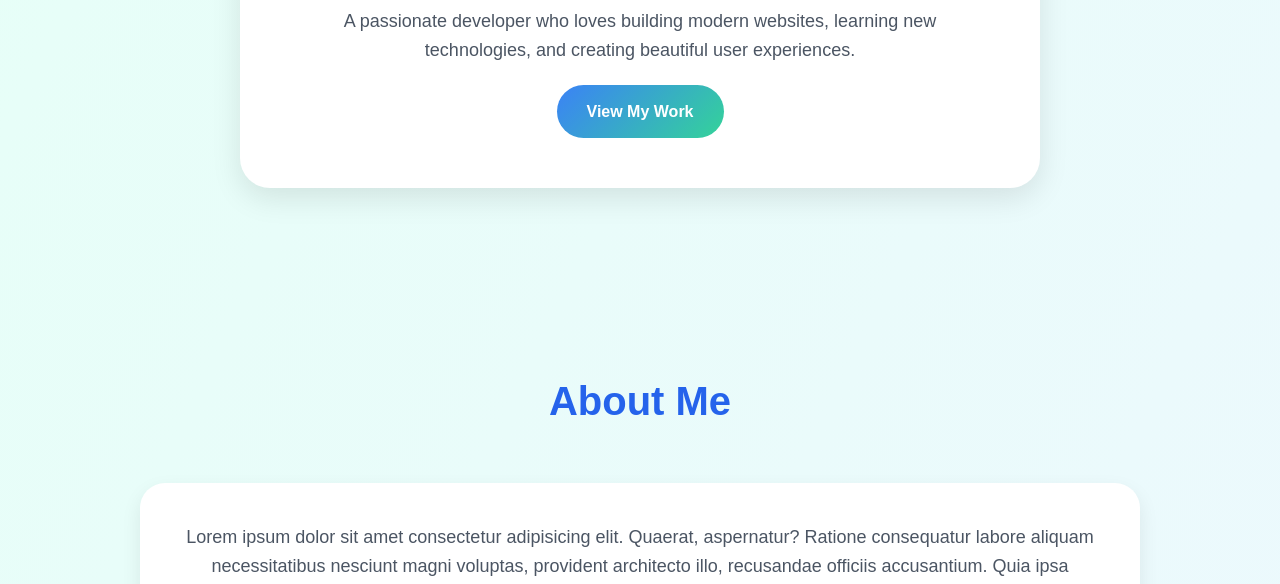
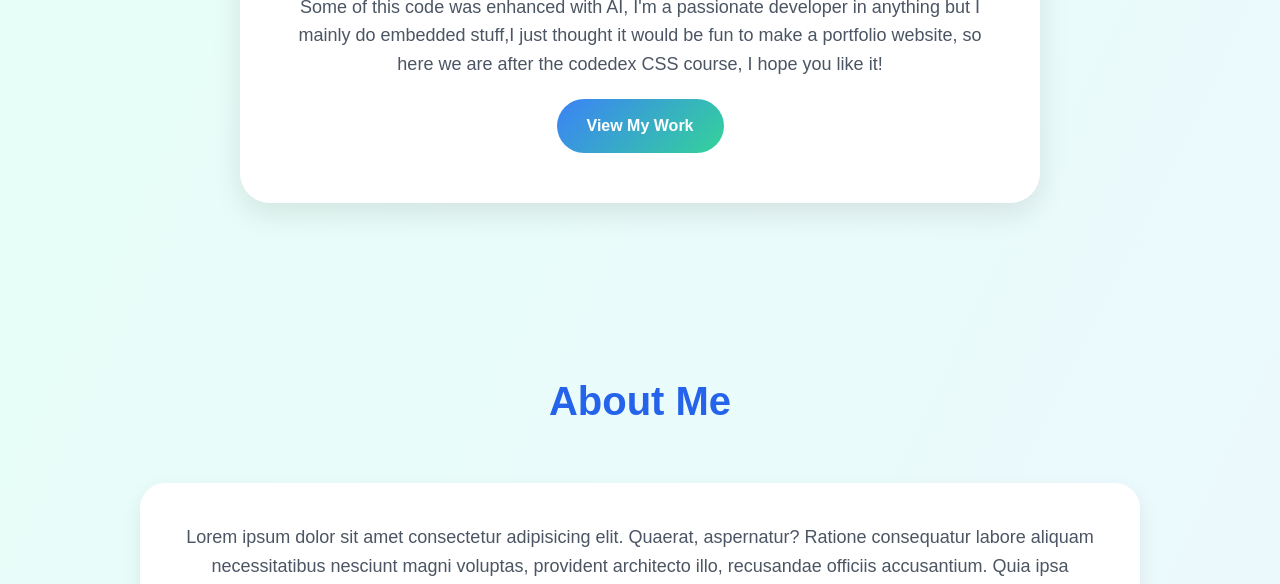
Before and after one commit to ShreeshDev-maker/CSS, a plain HTML site: page project8_final/index.html in a window 1280 px wide. Shown: the part 516-1100 px from the top of the page. Drawn offline with Linux system fonts and the light colour scheme.

Commit message:
final project

```diff
--- a/project8_final/index.html
+++ b/project8_final/index.html
@@ -266,8 +266,9 @@
         <h1>Hello, I'm Shreesh</h1>
 
         <p>
-          A passionate developer who loves building modern websites,
-          learning new technologies, and creating beautiful user experiences.
+          Some of this code was enhanced with AI, I'm a passionate developer
+          in anything but I mainly do embedded stuff,I just thought it would be fun to make a portfolio website, so here we are after the codedex
+          CSS course, I hope you like it!
         </p>
 
         <a href="#projects" class="btn">View My Work</a>
```
